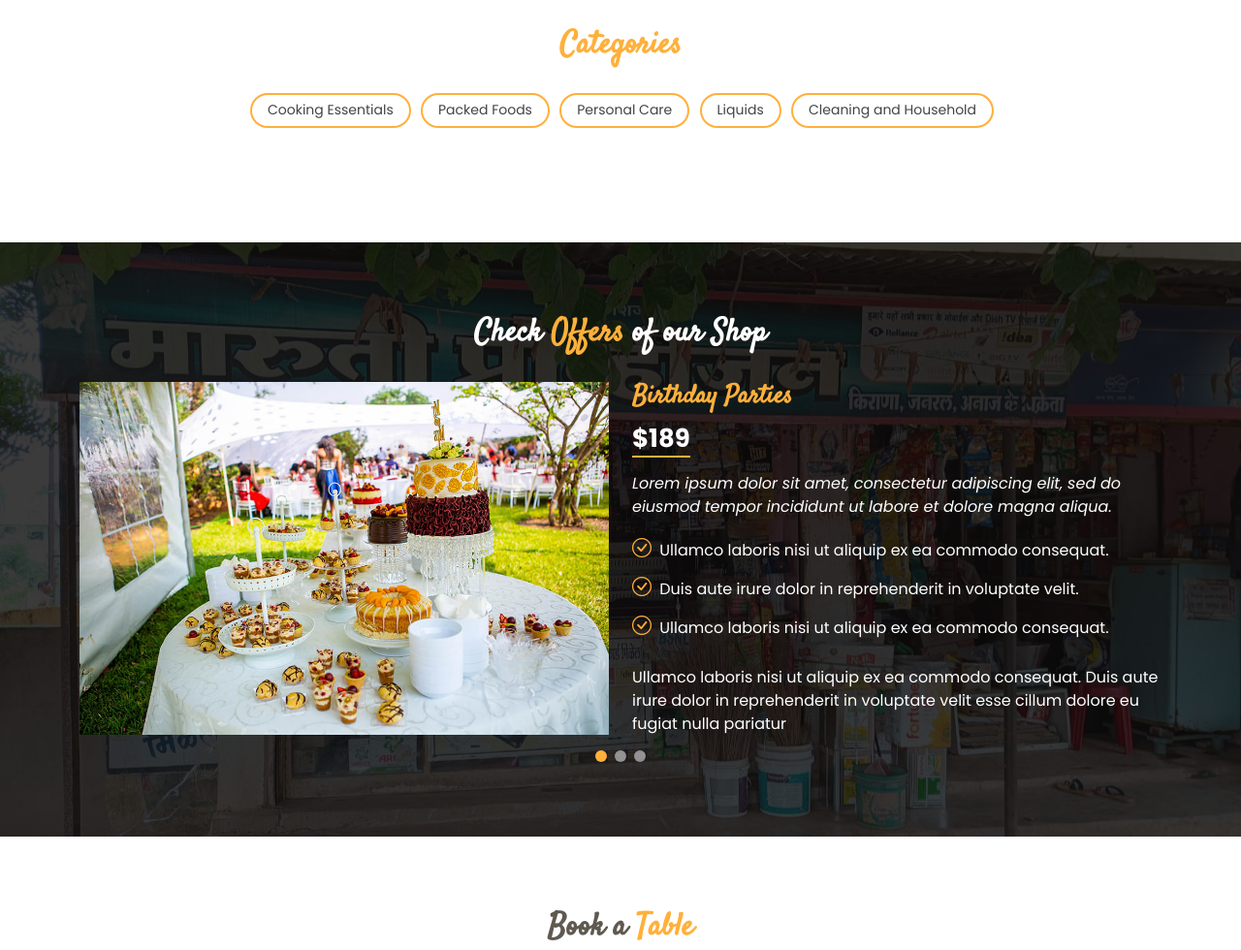
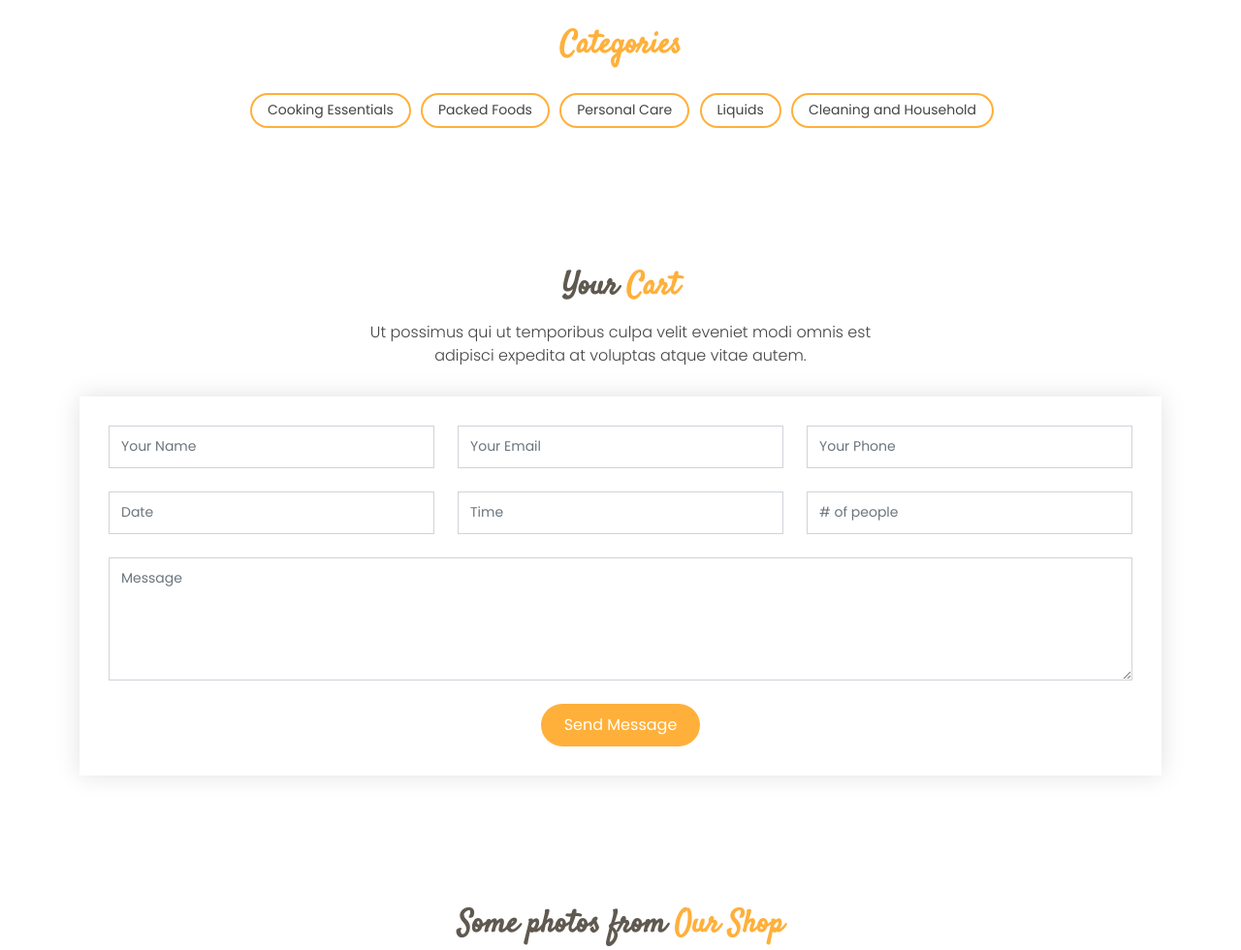
Before and after one commit to KishanPartani/FullStack-OnlineShop, a Flask app: page / in a window 1280 px wide. Shown: the part 847-1827 px from the top of the page at 97% size. Run offline with Flask 2, Linux system fonts and the light colour scheme; data that the repository does not hold is empty; some libraries are stand-ins or nearby versions.

Commit message:
Fixed some bugs

```diff
--- a/app.py
+++ b/app.py
@@ -36,6 +36,17 @@ for i in range(cooking_essentials.count()):
 @app.route('/')
 def index():
     global products
+    names = []
+    weights = []
+    rate = []
+    for i in cooking_essentials.find():
+            #print(i['pname'])
+            names.append(i['pname'])
+            weights.append(i['pwt'])
+            rate.append(i['prate'])
+    for i in range(cooking_essentials.count()):
+        products.append([names[i], weights[i], rate[i]])
+
     #print(products)
     return render_template('index.html', products=products, msg='Login', urllink='login_signup')
 
--- a/templates/index.html
+++ b/templates/index.html
@@ -185,90 +185,12 @@
               <input type="submit" class="menu-ingredients" id="buttons" style="margin-left: 165px;" value="Add to Cart"></p> </form>
             </div>
             {% endfor %}
-          </div><!--
-          <div class="col-lg-6 menu-item filter-pack">
-            <div class="menu-content">
-              <a href="#">Bread barrel</a><span>$6.95</span>
-            </div>
-            <form action="/" name="f1">
-              <p class="menu-ingredients" style="margin-bottom: 0%;">80g &nbsp;&nbsp;
-                Quantity/Weight : <select name="quant" id="quant"><option value="1">1</option><option value="2">2</option>
-                  <option value="3">3</option><option value="4">4</option><option value="5">5</option>
-                  <option value="6">6</option></select>&nbsp;&nbsp;
-                  <a class="subm"><i class="fa fa-cart-arrow-down fa-2x subm" style="margin-left: 50px;"></i></a>
-              <input type="submit" class="menu-ingredients" id="buttons" style="margin-left: 165px;" value="Add to Cart"></p> </form>
           </div>
-
-          <div class="col-lg-6 menu-item filter-starters">
-            <div class="menu-content">
-              <a href="#">Crab Cake</a><span>$7.95</span>
-            </div>
-            <div class="menu-ingredients">
-              A delicate crab cake served on a toasted roll with lettuce and tartar sauce
-            </div>
-          </div>
-
-          <div class="col-lg-6 menu-item filter-salads">
-            <div class="menu-content">
-              <a href="#">Caesar Selections</a><span>$8.95</span>
-            </div>
-            <div class="menu-ingredients">
-              Lorem, deren, trataro, filede, nerada
-            </div>
-          </div>
-
-          <div class="col-lg-6 menu-item filter-specialty">
-            <div class="menu-content">
-              <a href="#">Tuscan Grilled</a><span>$9.95</span>
-            </div>
-            <div class="menu-ingredients">
-              Grilled chicken with provolone, artichoke hearts, and roasted red pesto
-            </div>
-          </div>
-
-          <div class="col-lg-6 menu-item filter-starters">
-            <div class="menu-content">
-              <a href="#">Mozzarella Stick</a><span>$4.95</span>
-            </div>
-            <div class="menu-ingredients">
-              Lorem, deren, trataro, filede, nerada
-            </div>
-          </div>
-
-          <div class="col-lg-6 menu-item filter-salads">
-            <div class="menu-content">
-              <a href="#">Greek Salad</a><span>$9.95</span>
-            </div>
-            <div class="menu-ingredients">
-              Fresh spinach, crisp romaine, tomatoes, and Greek olives
-            </div>
-          </div>
-
-          <div class="col-lg-6 menu-item filter-salads">
-            <div class="menu-content">
-              <a href="#">Spinach Salad</a><span>$9.95</span>
-            </div>
-            <div class="menu-ingredients">
-              Fresh spinach with mushrooms, hard boiled egg, and warm bacon vinaigrette
-            </div>
-          </div>
-
-          <div class="col-lg-6 menu-item filter-specialty">
-            <div class="menu-content">
-              <a href="#">Lobster Roll</a><span>$12.95</span>
-            </div>
-            <div class="menu-ingredients">
-              Plump lobster meat, mayo and crisp lettuce on a toasted bulky roll
-            </div>
-          </div>
-
-        </div>-->
 
       </div>
     </section><!-- End Menu Section -->
-    <br><br>
     <!-- ======= Events Section ======= -->
-    <section id="specials" class="events">
+    <!--<section id="specials" class="events">
       <div class="container">
 
         <div class="section-title">
@@ -281,29 +203,19 @@
             <div class="swiper-slide">
               <div class="row event-item">
                 <div class="col-lg-6">
-                  <img src="../static/assets/img/event-birthday.jpg" class="img-fluid" alt="">
+                  <img src="../static/assets/img/offer1.jpeg" class="img-fluid" style="height: 370px; width: 400px;margin-left: 100px;" alt="">
                 </div>
                 <div class="col-lg-6 pt-4 pt-lg-0 content">
-                  <h3>Birthday Parties</h3>
-                  <div class="price">
-                    <p><span>$189</span></p>
-                  </div>
-                  <p class="fst-italic">
-                    Lorem ipsum dolor sit amet, consectetur adipiscing elit, sed do eiusmod tempor incididunt ut labore et dolore
-                    magna aliqua.
-                  </p>
-                  <ul>
-                    <li><i class="bi bi-check-circle"></i> Ullamco laboris nisi ut aliquip ex ea commodo consequat.</li>
-                    <li><i class="bi bi-check-circle"></i> Duis aute irure dolor in reprehenderit in voluptate velit.</li>
-                    <li><i class="bi bi-check-circle"></i> Ullamco laboris nisi ut aliquip ex ea commodo consequat.</li>
-                  </ul>
-                  <p>
-                    Ullamco laboris nisi ut aliquip ex ea commodo consequat. Duis aute irure dolor in reprehenderit in voluptate
-                    velit esse cillum dolore eu fugiat nulla pariatur
-                  </p>
+                  <form>
+                    <h3 style="padding-top: 150px;">Twist Mop</h3>
+                    <div class="price">
+                      <p><span>250/-</span></p>
+                    </div>
+                    <input type="submit" class="" id="button2" style="margin-left: 165px;" value="Add to Cart">
+                  </form>
                 </div>
               </div>
-            </div><!-- End testimonial item -->
+            </div>
 
             <div class="swiper-slide">
               <div class="row event-item">
@@ -330,7 +242,7 @@
                   </p>
                 </div>
               </div>
-            </div><!-- End testimonial item -->
+            </div>End testimonial item
 
             <div class="swiper-slide">
               <div class="row event-item">
@@ -357,7 +269,7 @@
                   </p>
                 </div>
               </div>
-            </div><!-- End testimonial item -->
+            </div><!-- End testimonial item
 
           </div>
           <div class="swiper-pagination"></div>
@@ -371,7 +283,7 @@
       <div class="container">
 
         <div class="section-title">
-          <h2>Book a <span>Table</span></h2>
+          <h2>Your <span>Cart</span></h2>
           <p>Ut possimus qui ut temporibus culpa velit eveniet modi omnis est adipisci expedita at voluptas atque vitae autem.</p>
         </div>
 
```
Also changed, not shown: static/assets/img/offer1.jpeg (added).
